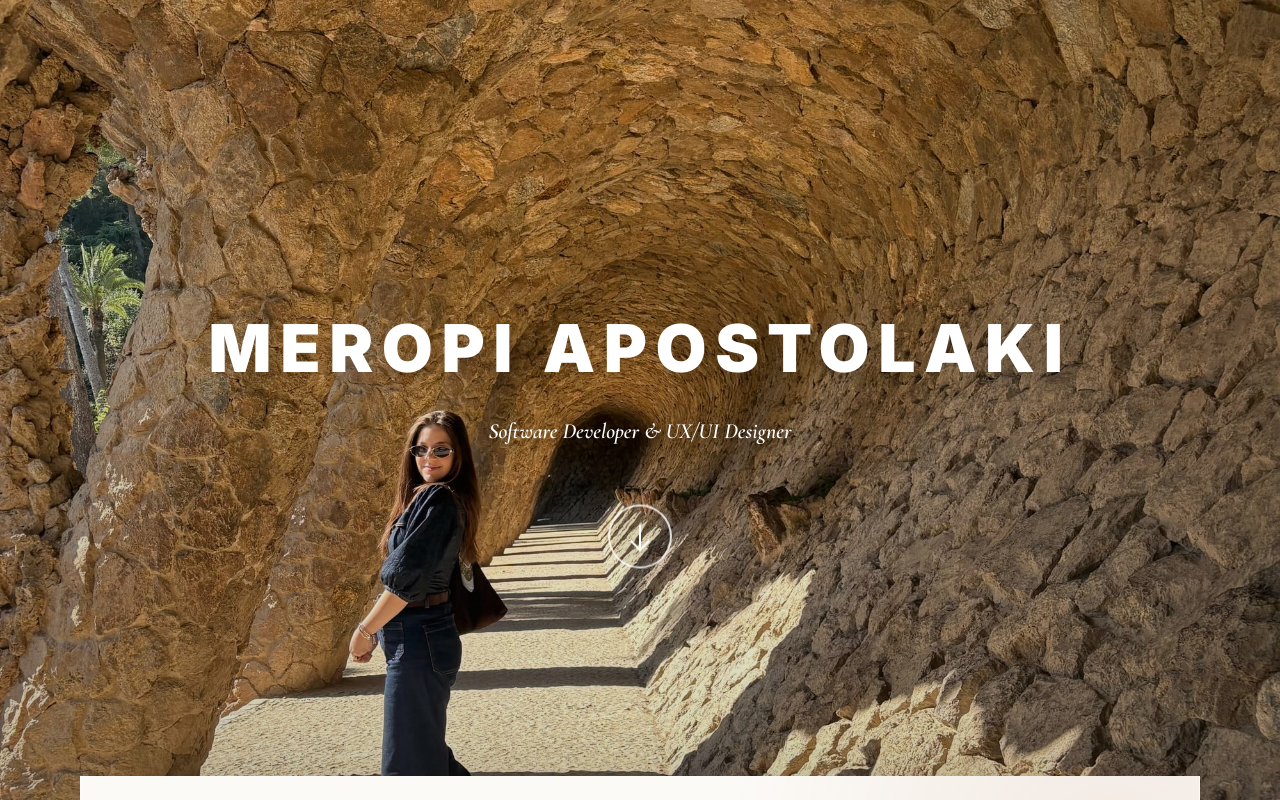
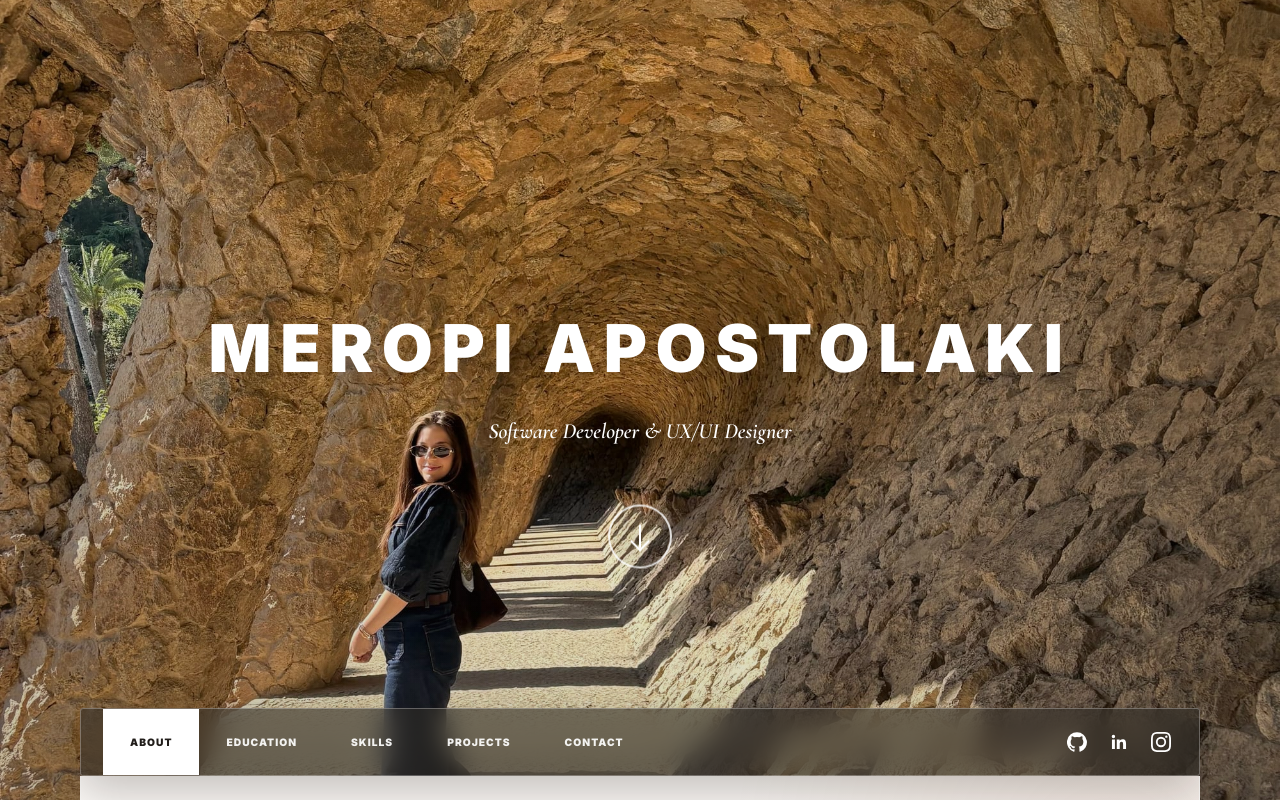
Before and after one commit to MerApost/merapost.github.io, a React (Create React App) app: page / in a window 1280 px wide. Shown: the top 800 px of the page. Built offline with nearby package versions, Linux system fonts and the light colour scheme.

Commit message:
Revert "fix"
This reverts commit 19ee4209fe4025f6fa91048d54d659ae3b0cd1cd.

```diff
--- a/src/App.css
+++ b/src/App.css
@@ -30,27 +30,13 @@ a { color: inherit; text-decoration: none; }
 .app {
   min-height: 100vh;
   overflow-x: hidden;
-  position: relative;
-  background: #2f2924;
-}
-
-.app::before {
-  content: "";
-  position: fixed;
-  inset: 0;
-  z-index: 0;
   background-image:
     linear-gradient(rgba(24, 12, 3, 0.12), rgba(24, 12, 3, 0.22)),
     var(--page-background);
   background-size: cover;
   background-position: center;
   background-repeat: no-repeat;
-  pointer-events: none;
-}
-
-.app > * {
-  position: relative;
-  z-index: 1;
+  background-attachment: fixed;
 }
 
 main {
@@ -175,6 +161,7 @@ a:focus-visible {
   section { padding: 86px 22px; }
   .section-title { letter-spacing: -0.045em; }
 
+  .app { background-attachment: scroll; }
 
   main {
     width: calc(100vw - 28px);
```
